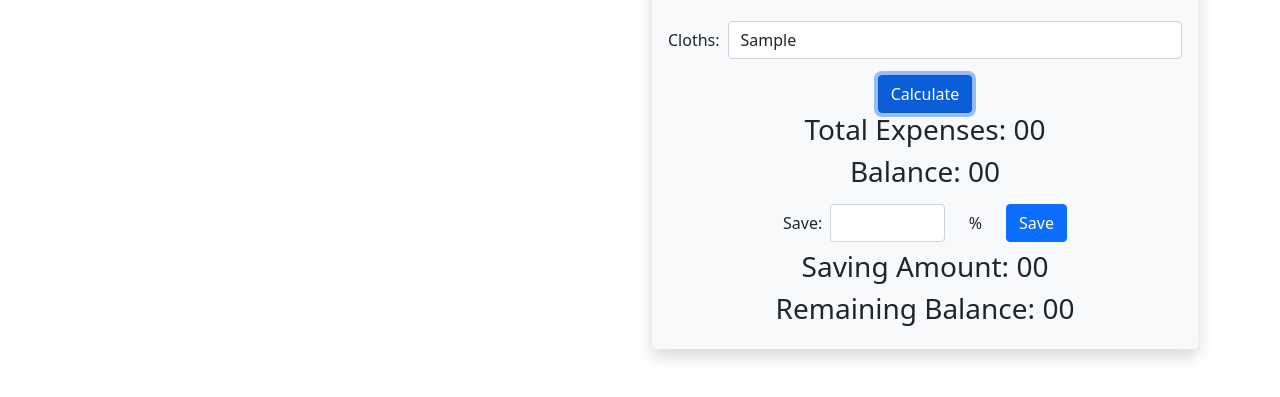
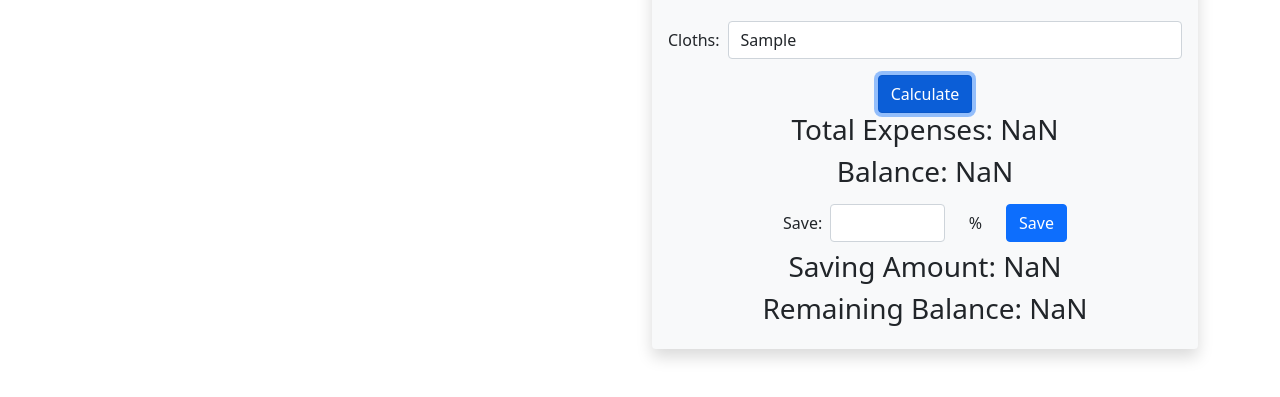
Before and after one commit to nahidsultan19/money-master-js-dom, a plain HTML site: page index.html in a window 1280 px wide. Both pictures are taken after typing "Sample", "Sample", "Sample" into the empty fields and a click on the button "Calculate". Shown: the part 493-890 px from the top of the page. Drawn offline with nearby package versions, Linux system fonts and the light colour scheme.

Commit message:
JS added.

```diff
--- a/index.html
+++ b/index.html
@@ -36,7 +36,7 @@
                         </div>
                         <div class="rent d-flex align-items-center py-3">
                             <label for="rent-cost">Rent:</label>
-                            <input id="rest-cost" type="text" class="form-control ms-2" placeholder="monthly rent">
+                            <input id="rent-cost" type="text" class="form-control ms-2" placeholder="monthly rent">
                         </div>
                         <div class="cloth d-flex align-items-center py-3">
                             <label for="cloth-cost" placeholer="monthly cloth cost">Cloths: </label>
--- a/js/main.js
+++ b/js/main.js
@@ -1 +1,98 @@
-console.log('testing...')
+
+function calculateExpense(cost, saving) {
+    const incomeInput = document.getElementById('income-input');
+    const incomeAmount = parseFloat(incomeInput.value);
+
+    //expenses
+    const foodCost = document.getElementById('food-cost');
+    const foodAmount = parseFloat(foodCost.value);
+
+    const rentCost = document.getElementById('rent-cost');
+    const rentAmount = parseFloat(rentCost.value);
+
+    const clothCost = document.getElementById('cloth-cost');
+    const clothAmount = parseFloat(clothCost.value);
+
+    const expenseAmount = foodAmount + rentAmount + clothAmount;
+    const totalExpense = document.getElementById('total-expense');
+    totalExpense.innerText = expenseAmount;
+    console.log(expenseAmount);
+
+    const balance = document.getElementById('balance');
+    const totalBalance = parseFloat(balance.innerText);
+    const balanceAmount = incomeAmount - expenseAmount;
+    balance.innerText = balanceAmount;
+
+    //saving
+
+    const totalSaving = (incomeAmount * saving) / 100;
+    const savingAmount = document.getElementById('saving-amount');
+    savingAmount.innerText = totalSaving;
+
+    //remaining balance
+    const remainingBalance = document.getElementById('remaining-balance');
+    remainingBalance.innerText = incomeAmount - parseFloat(totalSaving);
+}
+
+document.getElementById('calculate-btn').addEventListener('click', function () {
+    calculateExpense(1000);
+})
+document.getElementById('saving-btn').addEventListener('click', function () {
+    calculateExpense(10);
+})
+
+/* const calculateBtn = document.getElementById('calculate-btn');
+calculateBtn.addEventListener('click', function () {
+    console.log('calculate btn clicked..')
+    const incomeInput = document.getElementById('income-input');
+    const incomeAmount = parseFloat(incomeInput.value);
+    // console.log(incomeAmount);
+
+    //expenses
+    const foodCost = document.getElementById('food-cost');
+    const foodAmount = parseFloat(foodCost.value);
+
+    const rentCost = document.getElementById('rent-cost');
+    const rentAmount = parseFloat(rentCost.value);
+
+    const clothCost = document.getElementById('cloth-cost');
+    const clothAmount = parseFloat(clothCost.value);
+
+    const expenseAmount = foodAmount + rentAmount + clothAmount;
+    const totalExpense = document.getElementById('total-expense');
+    totalExpense.innerText = expenseAmount;
+    console.log(expenseAmount);
+
+    const balance = document.getElementById('balance');
+    const totalBalance = parseFloat(balance.innerText);
+    const balanceAmount = incomeAmount - expenseAmount;
+    balance.innerText = balanceAmount;
+
+    //clear input field
+    // incomeInput.value = '';
+    // foodCost.value = '';
+    // rentCost.value = '';
+
+});
+
+const savingBtn = document.getElementById('saving-btn');
+savingBtn.addEventListener('click', function () {
+    console.log('saving btn click..')
+    const savingInput = document.getElementById('saving-input');
+    const saving = parseFloat(savingInput.value);
+
+    const incomeInput = document.getElementById('income-input');
+    const incomeAmount = parseFloat(incomeInput.value);
+    const totalSaving = (incomeAmount * 10) / 100;
+
+    const savingAmount = document.getElementById('saving-amount');
+    savingAmount.innerText = totalSaving;
+
+    //remaining balance
+
+    const remainingBalance = document.getElementById('remaining-balance');
+    remainingBalance.innerText = incomeAmount - parseFloat(totalSaving);
+
+    //clear input field
+    savingInput.value = '';
+}); */
```
